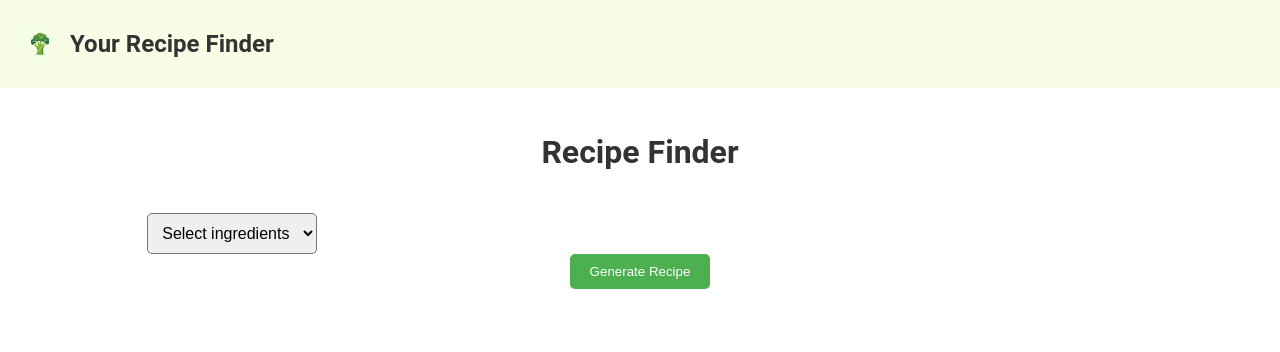
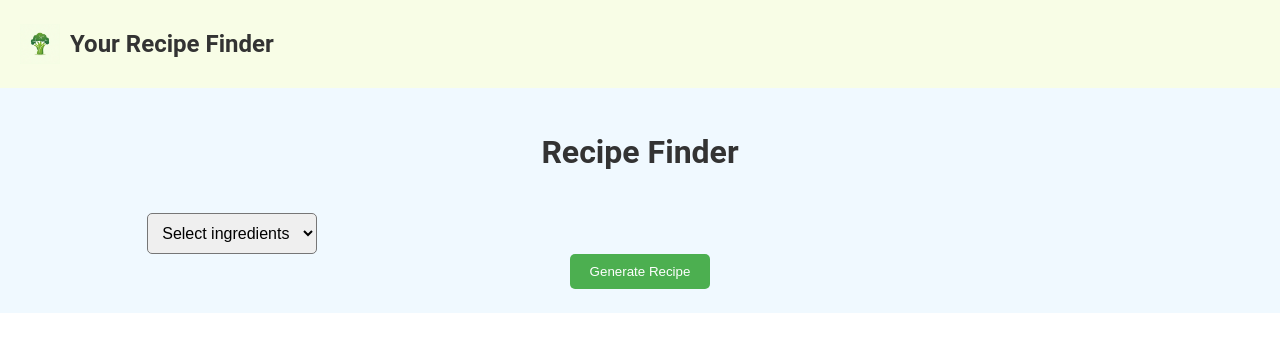
Before and after one commit to aledema90/recipe-app, a React (Create React App) app in the folder frontend/: page / in a window 1280 px wide. Shown: the top 352 px of the page. Built offline with nearby package versions, Linux system fonts and the light colour scheme.

Commit message:
fixed typo in naming of properties background-color

```diff
--- a/frontend/src/styles/App.css
+++ b/frontend/src/styles/App.css
@@ -14,7 +14,7 @@ body {
   align-items: center;
   justify-content: center;
   padding: 24px;
-  bbackground-color: #f0f9ff; /* Softer, modern background color */
+  background-color: #f0f9ff; /* Softer, modern background color */
 }
 
 .ingredient-list {
```
